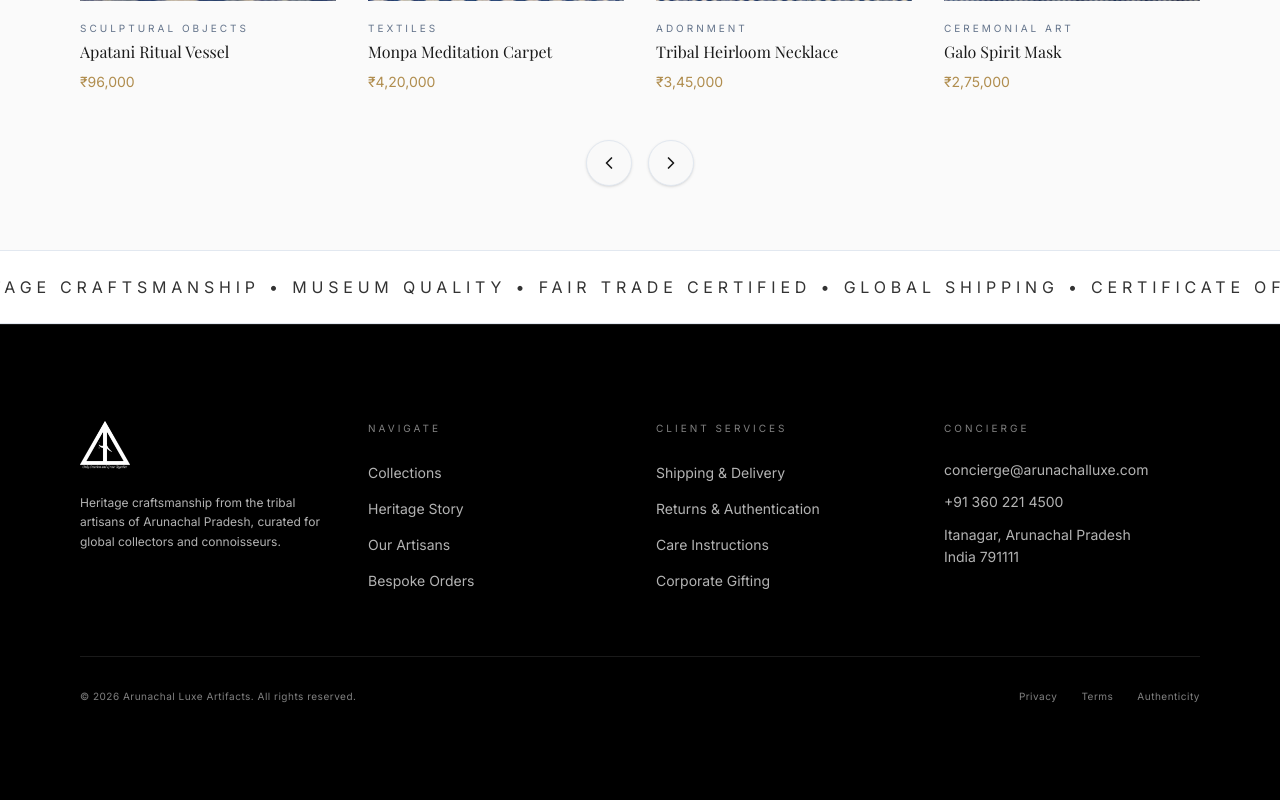
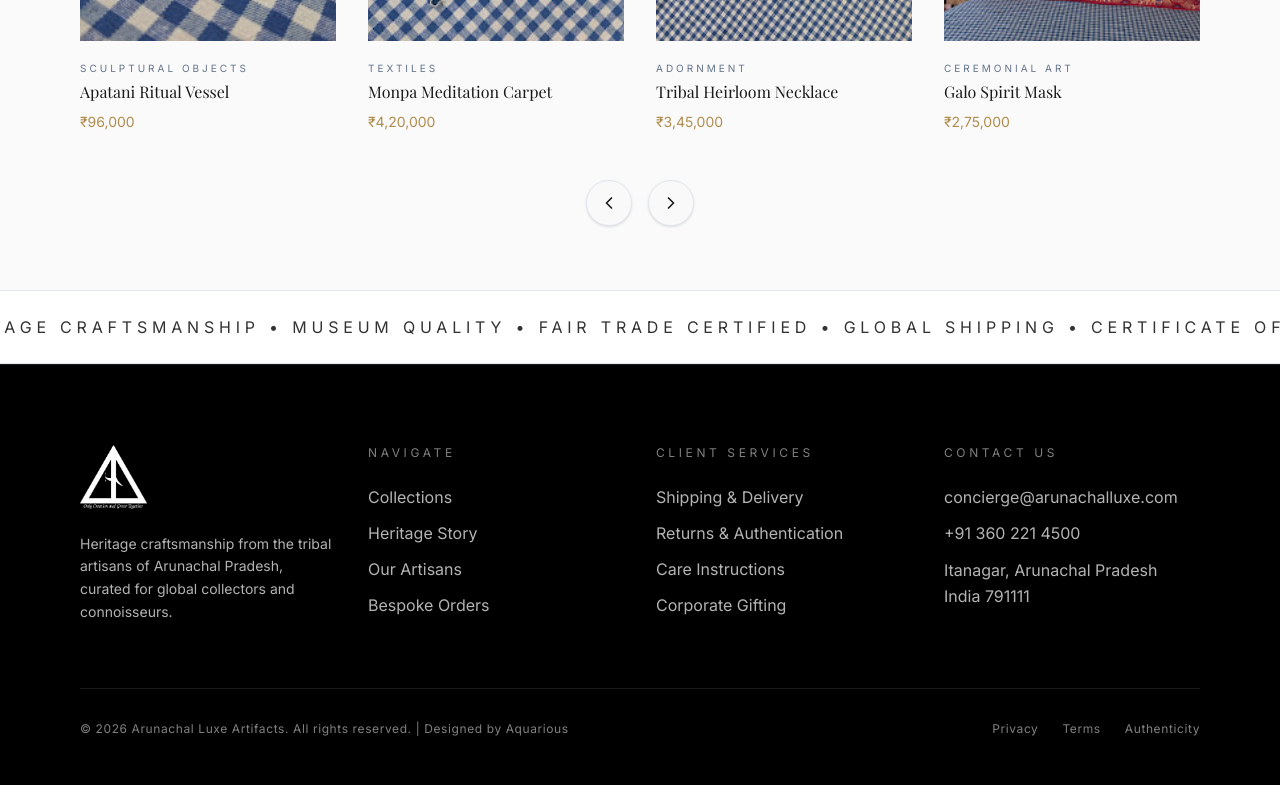
Before and after one commit to aquarioustechnology-alt/Ecommerce-Website-Kraft-Treasure, a Next.js app: page / in a window 1280 px wide. Shown: the part 5303-6103 px from the top of the page. Built offline with nearby package versions, Linux system fonts and the light colour scheme; a web font is replaced by a local one.

Commit message:
Update New Arrivals wrapper layout and adjust footer typography and padding

```diff
--- a/components/new-arrivals.tsx
+++ b/components/new-arrivals.tsx
@@ -43,7 +43,8 @@ export function NewArrivals() {
     }, [])
 
     return (
-        <section ref={ref} className="pt-[30px] pb-12 lg:pb-16 px-6 lg:px-20 bg-zinc-50 max-w-[1440px] mx-auto w-full">
+        <section ref={ref} className="pt-[70px] pb-12 lg:pb-16 bg-zinc-50 w-full overflow-hidden">
+            <div className="px-6 lg:px-20 max-w-[1440px] mx-auto w-full">
                 {/* Header */}
                 <div
                     className={`mb-8 lg:mb-12 flex flex-col lg:flex-row lg:items-end justify-between gap-6 transition-all duration-1000 ${visible ? "opacity-100 translate-y-0" : "opacity-0 translate-y-8"
@@ -138,6 +139,7 @@ export function NewArrivals() {
                         </button>
                     </div>
                 </div>
+            </div>
         </section>
     )
 }
--- a/components/site-footer.tsx
+++ b/components/site-footer.tsx
@@ -5,7 +5,7 @@ import Image from "next/image"
 
 export function SiteFooter() {
   return (
-    <footer className="bg-black text-white border-t border-white/10 px-6 lg:px-20 py-16 lg:py-24">
+    <footer className="bg-black text-white border-t border-white/10 px-6 lg:px-20 pt-16 lg:pt-20 pb-8 lg:pb-12">
       <div className="grid grid-cols-1 md:grid-cols-2 lg:grid-cols-4 gap-12 lg:gap-8 mb-16">
         {/* Brand */}
         <div className="lg:col-span-1">
@@ -13,12 +13,12 @@ export function SiteFooter() {
             <Image
               src="/images/logo/logo-transparent.png"
               alt="Kraft Treasure Logo"
-              width={140}
-              height={55}
-              className="object-contain h-10 lg:h-12 w-auto invert brightness-0"
+              width={180}
+              height={70}
+              className="object-contain h-14 lg:h-16 w-auto invert brightness-0"
             />
           </div>
-          <p className="text-xs text-white/70 font-sans leading-relaxed">
+          <p className="text-sm text-white/70 font-sans leading-relaxed">
             Heritage craftsmanship from the tribal artisans of Arunachal
             Pradesh, curated for global collectors and connoisseurs.
           </p>
@@ -26,7 +26,7 @@ export function SiteFooter() {
 
         {/* Navigation */}
         <div>
-          <p className="text-[10px] tracking-[0.3em] uppercase text-white/50 font-sans mb-6">
+          <p className="text-xs tracking-[0.3em] uppercase text-white/50 font-sans mb-6">
             Navigate
           </p>
           <ul className="space-y-3">
@@ -35,7 +35,7 @@ export function SiteFooter() {
                 <li key={item}>
                   <Link
                     href="#"
-                    className="text-sm text-white/70 font-sans hover:text-white transition-colors"
+                    className="text-base text-white/70 font-sans hover:text-white transition-colors"
                   >
                     {item}
                   </Link>
@@ -47,7 +47,7 @@ export function SiteFooter() {
 
         {/* Client Services */}
         <div>
-          <p className="text-[10px] tracking-[0.3em] uppercase text-white/50 font-sans mb-6">
+          <p className="text-xs tracking-[0.3em] uppercase text-white/50 font-sans mb-6">
             Client Services
           </p>
           <ul className="space-y-3">
@@ -60,7 +60,7 @@ export function SiteFooter() {
               <li key={item}>
                 <Link
                   href="#"
-                  className="text-sm text-white/70 font-sans hover:text-white transition-colors"
+                  className="text-base text-white/70 font-sans hover:text-white transition-colors"
                 >
                   {item}
                 </Link>
@@ -71,10 +71,10 @@ export function SiteFooter() {
 
         {/* Contact */}
         <div>
-          <p className="text-[10px] tracking-[0.3em] uppercase text-white/50 font-sans mb-6">
-            Concierge
+          <p className="text-xs tracking-[0.3em] uppercase text-white/50 font-sans mb-6">
+            Contact Us
           </p>
-          <div className="space-y-3 text-sm text-white/70 font-sans">
+          <div className="space-y-3 text-base text-white/70 font-sans">
             <p>concierge@arunachalluxe.com</p>
             <p>+91 360 221 4500</p>
             <p className="leading-relaxed">
@@ -88,10 +88,10 @@ export function SiteFooter() {
 
       {/* Bottom bar */}
       <div className="flex flex-col sm:flex-row items-center justify-between gap-4 pt-8 border-t border-white/10">
-        <p className="text-[10px] text-white/50 tracking-wider font-sans">
-          {"\u00A9"} 2026 Arunachal Luxe Artifacts. All rights reserved.
+        <p className="text-xs text-white/50 tracking-wider font-sans">
+          {"\u00A9"} 2026 Arunachal Luxe Artifacts. All rights reserved. | Designed by Aquarious
         </p>
-        <div className="flex gap-6 text-[10px] text-white/50 tracking-wider font-sans">
+        <div className="flex gap-6 text-xs text-white/50 tracking-wider font-sans">
           <Link href="#" className="hover:text-white transition-colors">
             Privacy
           </Link>
```
Lines whose indentation alone changed are shown as unchanged.
